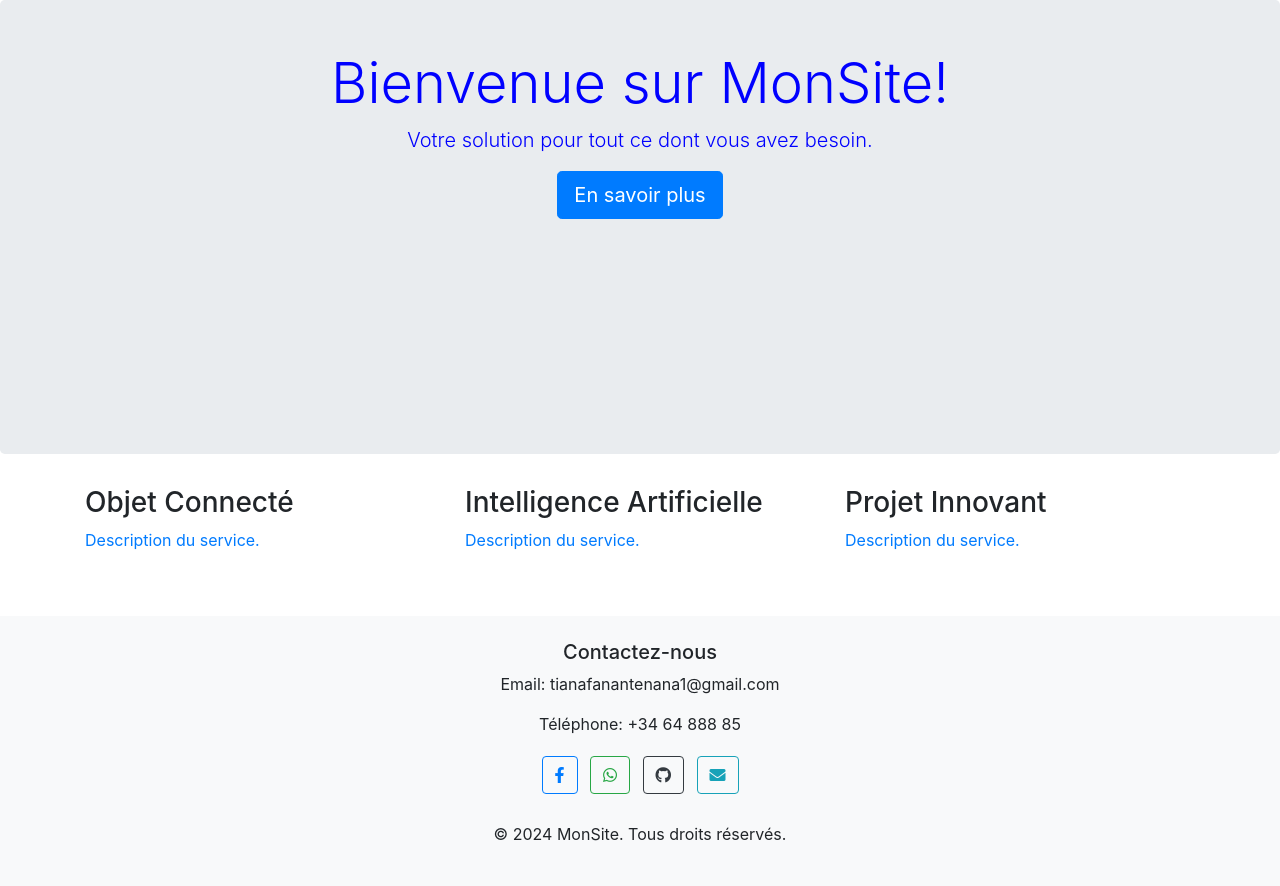
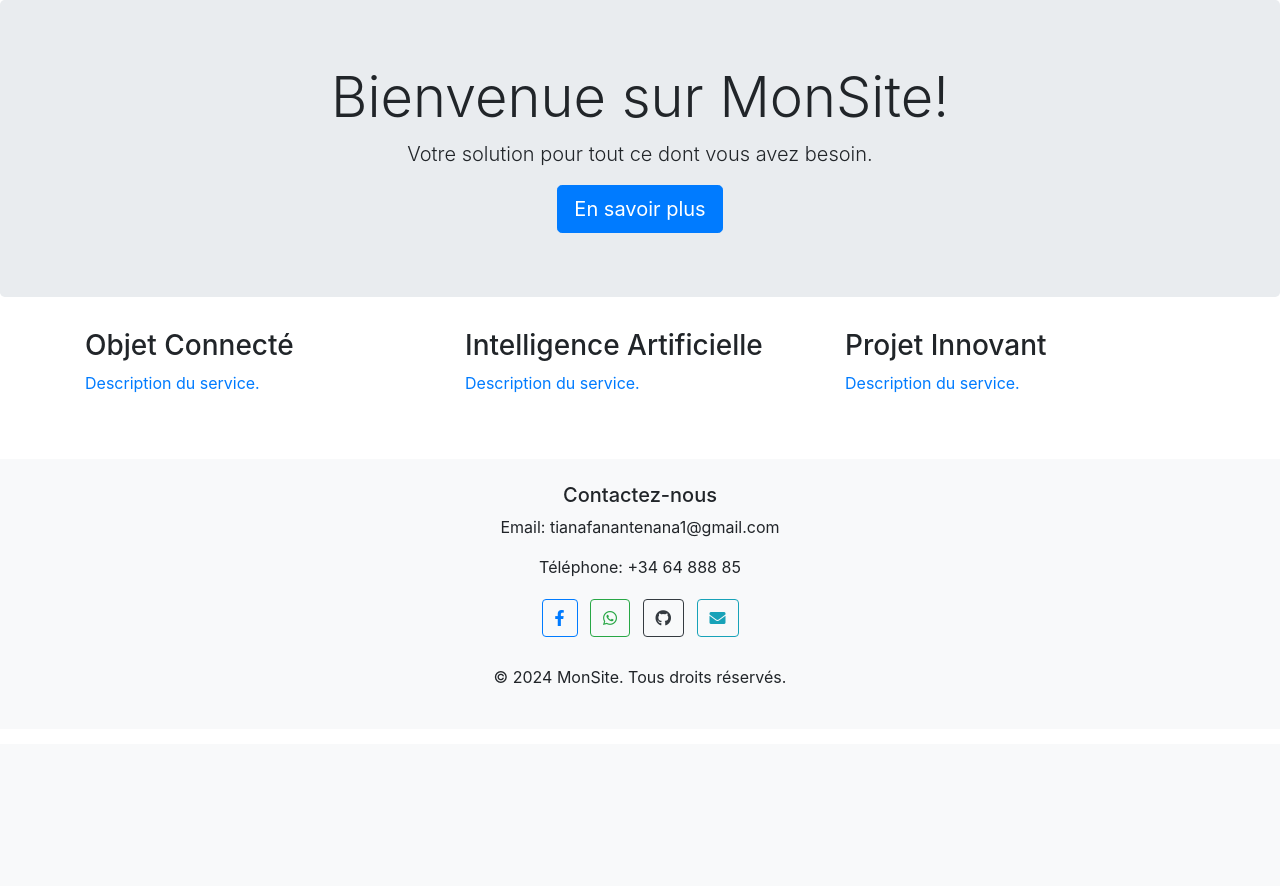
Before and after one commit to Haaa012/servere_flask_test, a Flask app: page / in a window 1280 px wide. Shown: the part 56-942 px from the top of the page. After the commit the page ends 740 px from the top, so only its background shows below. Run offline with Flask 3, Linux system fonts and the light colour scheme; some libraries are stand-ins or nearby versions.

Commit message:
Update index.html

```diff
--- a/templates/index.html
+++ b/templates/index.html
@@ -34,8 +34,8 @@
 </nav>
 
 <!-- Section d'en-tête -->
-<header class="jumbotron text-center" style="color: blue;padding: 10px;padding-bottom: 235px;">
-    <h1 class="display-4" style="padding-top: 40px">Bienvenue sur MonSite!</h1>
+<header class="jumbotron text-center">
+    <h1 class="display-4">Bienvenue sur MonSite!</h1>
     <p class="lead">Votre solution pour tout ce dont vous avez besoin.</p>
     <a class="btn btn-primary btn-lg" href="#" role="button">En savoir plus</a>
 </header>
```
